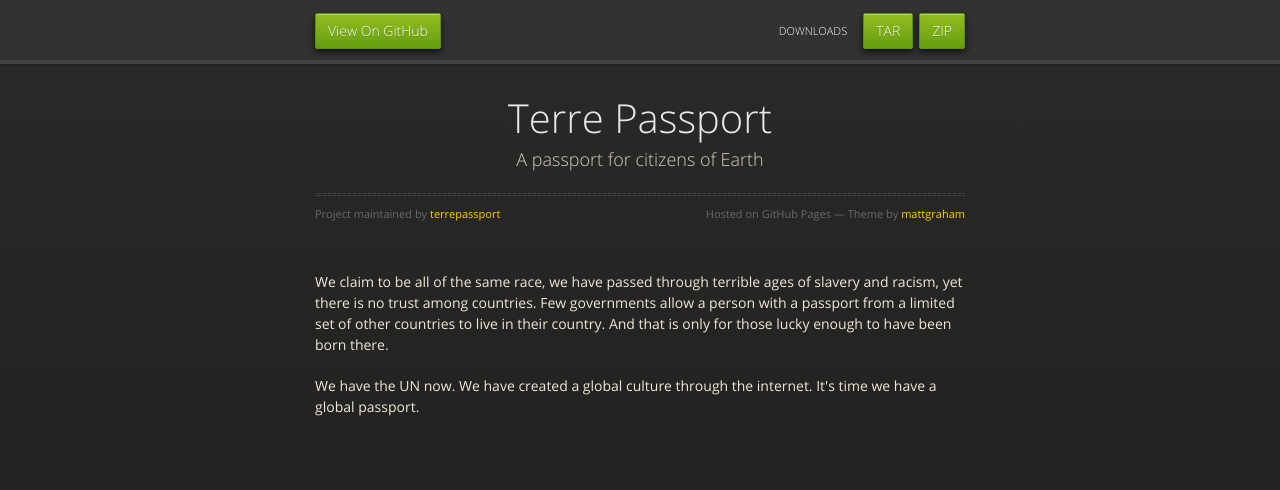
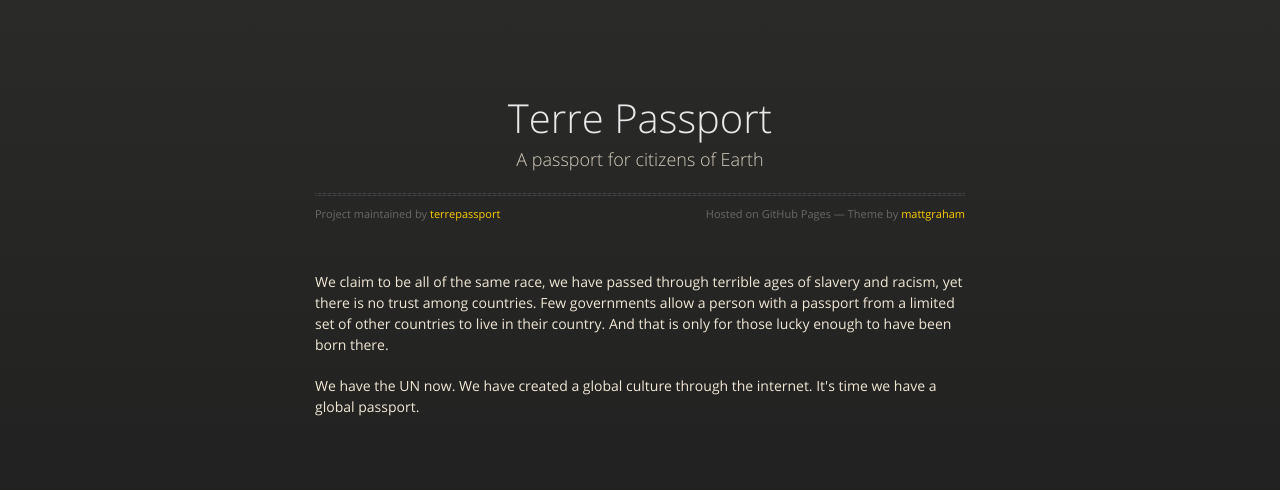
Before and after one commit to terrepassport/Terre-Passport, a plain HTML site: page index.html in a window 1280 px wide. Drawn offline with nearby package versions, Linux system fonts and the light colour scheme.

Commit message:
Update index.html

```diff
--- a/index.html
+++ b/index.html
@@ -18,15 +18,6 @@
 
   </head>
   <body>
-      <div id="header">
-        <nav>
-          <li class="fork"><a href="https://github.com/terrepassport/Terre-Passport">View On GitHub</a></li>
-          <li class="downloads"><a href="https://github.com/terrepassport/Terre-Passport/zipball/master">ZIP</a></li>
-          <li class="downloads"><a href="https://github.com/terrepassport/Terre-Passport/tarball/master">TAR</a></li>
-          <li class="title">DOWNLOADS</li>
-        </nav>
-      </div><!-- end header -->
-
     <div class="wrapper">
 
       <section>
```
